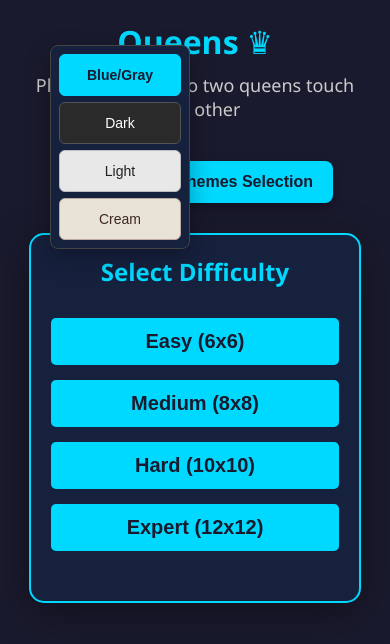
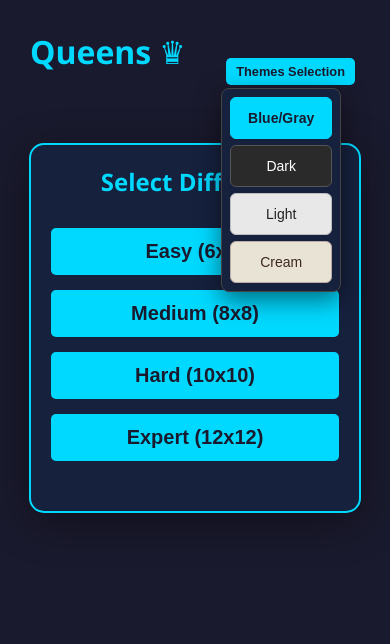
Before and after one commit to NicoSolal/queens-puzzle, a website with bundled scripts: page index.html in a window 390 px wide. Both pictures are taken after a click on the button "Themes Selection". Built offline with nearby package versions, Linux system fonts and the light colour scheme.

Commit message:
Phone ui 2

```diff
--- a/css/themes.css
+++ b/css/themes.css
@@ -140,7 +140,6 @@ hr {
   color: var(--text-muted);
 }
 
-/* Theme selector styles */
 #theme-selector {
   position: fixed;
   top: 20px;
@@ -148,35 +147,93 @@ hr {
   z-index: 1000;
 }
 
+#top-bar {
+  display: flex;
+  justify-content: space-between;
+  align-items: center;
+  padding: 10px 20px;
+  width: 100%;
+  max-width: 800px;
+  margin: 0 auto;
+}
+
+header h1 {
+  font-size: 1.8rem;
+  margin: 0;
+}
+
+#top-bar {
+  display: flex;
+  justify-content: space-between;
+  align-items: center;
+  padding: 10px 20px;
+  width: 100%;
+  max-width: 900px;
+  margin: 0 auto;
+}
+
+header h1 {
+  font-size: 1.8rem;
+  margin: 0;
+  white-space: nowrap;
+}
+
+#theme-container {
+  position: relative;
+}
+
 #theme-btn {
-  position: absolute;
-  left: 50px;
-  padding: 12px 20px;
-  border-radius: 8px;
-  font-size: 16px;
-  font-weight: 600;
-  margin: 0;
-  box-shadow: 0 4px 12px rgba(0, 0, 0, 0.3);
-  min-width: 100px;
+  padding: 8px 16px;
+  font-size: 0.9rem;
+  cursor: pointer;
+  z-index: 100;
 }
 
 #theme-menu {
   position: absolute;
-  top: 70px;
-  left: 50px;
   background-color: var(--bg-secondary);
+  border: 1px solid var(--border-color);
   border-radius: 8px;
   padding: 8px;
-  box-shadow: 0 8px 24px rgba(0, 0, 0, 0.3);
+  box-shadow: 0 8px 24px rgba(0, 0, 0, 0.5);
   display: none;
   flex-direction: column;
   gap: 6px;
-  min-width: 140px;
-  border: 1px solid var(--border-color);
+  min-width: 150px;
+  z-index: 1000;
 }
 
 #theme-menu.show {
   display: flex;
+}
+
+@media (max-width: 480px) {
+  #top-bar {
+    padding: 10px 10px;
+  }
+
+  header h1 {
+    font-size: 1.2rem;
+  }
+
+  header p {
+    display: none;
+  }
+
+  #theme-btn {
+    padding: 6px 10px;
+    font-size: 0.8rem;
+  }
+
+  #theme-menu {
+    min-width: 120px;
+    top: 40px;
+  }
+
+  .theme-option {
+    padding: 8px 10px;
+    font-size: 12px;
+  }
 }
 
 .theme-option {
@@ -208,17 +265,3 @@ hr {
 .theme-option.active:hover {
   background-color: var(--accent-secondary);
 }
-
-/* Mobile: move it to the center flow when screen is narrow */
-@media (max-width: 768px) {
-  #theme-btn {
-    position: relative;
-    top: 0;
-    right: 0;
-    margin: 10px auto;
-  }
-
-  #theme-menu {
-    top: 45px;
-  }
-}
--- a/index.html
+++ b/index.html
@@ -12,11 +12,13 @@
   </head>
   <body>
     <div id="app">
+      <div id="top-bar">
         <header>
           <h1>Queens ♛</h1>
           <p>Place queens so no two queens touch each other</p>
         </header>
 
+        <div id="theme-container">
           <button id="theme-btn" title="Change Theme">Themes Selection</button>
           <div id="theme-menu">
             <button class="theme-option" data-theme="default">Blue/Gray</button>
@@ -24,7 +26,8 @@
             <button class="theme-option" data-theme="light">Light</button>
             <button class="theme-option" data-theme="cream">Cream</button>
           </div>
-
+        </div>
+      </div>
       <div id="main-menu" class="screen-container">
         <div class="menu-card">
           <h2>Select Difficulty</h2>
```
Lines whose indentation alone changed are shown as unchanged.
